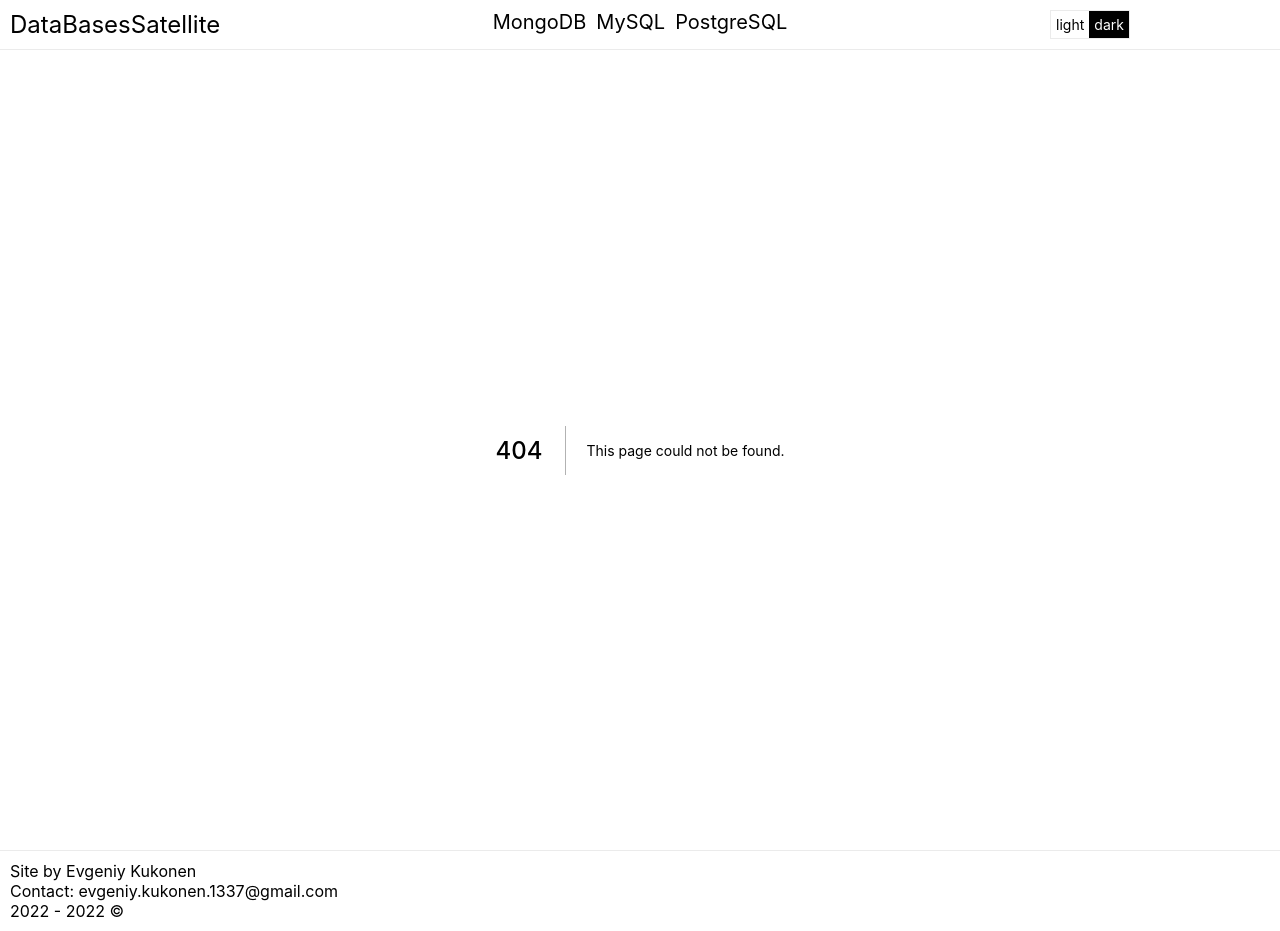
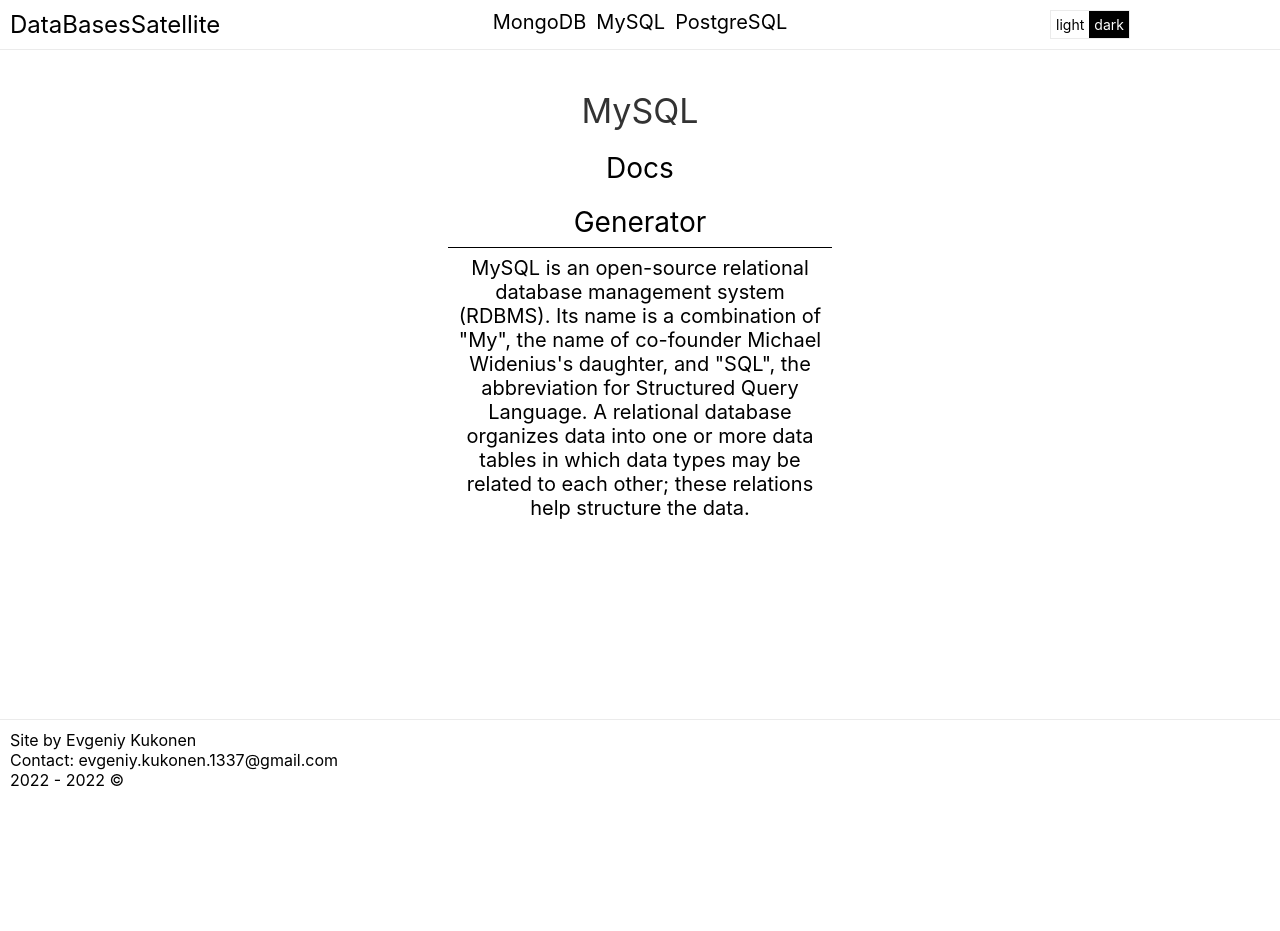
Before and after one commit to Kukonen/DataBasesSatellite, a Next.js app in the folder client/: page /mysql in a window 1280 px wide. Before the commit this address had no page. After the commit the page ends 800 px from the top, so only its background shows below. Built offline with nearby package versions, Linux system fonts and the light colour scheme.

Commit message:
add pages for each database

```diff
--- a/client/components/header.tsx
+++ b/client/components/header.tsx
@@ -7,14 +7,14 @@
                 <a id="HeaderTitle">DataBasesSatellite</a>
             </Link>
             <div id="HeaderLinks">
-                <Link href="/">
-                    <a className="HeaderLink">MongoDB</a>
+                <Link href="/mongodb">
+                    <a className="HeaderLink mongodb">MongoDB</a>
                 </Link>
-                <Link href="/">
-                    <a className="HeaderLink">MySQL</a>
+                <Link href="/mysql">
+                    <a className="HeaderLink mysql">MySQL</a>
                 </Link>
-                <Link href="/">
-                    <a className="HeaderLink">PostgreSQL</a>
+                <Link href="/postgresql">
+                    <a className="HeaderLink postgresql">PostgreSQL</a>
                 </Link>
             </div>
             <div id="HeaderTheme">
--- a/client/pages/api/hello.ts
+++ /dev/null
@@ -1,13 +0,0 @@
-// Next.js API route support: https://nextjs.org/docs/api-routes/introduction
-import type { NextApiRequest, NextApiResponse } from 'next'
-
-type Data = {
-  name: string
-}
-
-export default function handler(
-  req: NextApiRequest,
-  res: NextApiResponse<Data>
-) {
-  res.status(200).json({ name: 'John Doe' })
-}
--- /dev/null
+++ b/client/pages/mysql.tsx
@@ -0,0 +1,31 @@
+import styles from "../styles/DataBasePage.module.scss";
+import Link from "next/link";
+import classNames from "classnames";
+
+const MySQL = () => {
+    return (
+        <div className={styles.container}>
+            <div className={styles.headline}>
+                MySQL
+            </div>
+            <div className={classNames(styles.link, styles.mysql)}>
+                <Link href={'/mysql/docs'}>
+                    <a>Docs</a>
+                </Link>
+            </div>
+            <div className={classNames(styles.link, styles.mysql)}>
+                <Link href={'/mysql/docs'}>
+                    <a>Generator</a>
+                </Link>
+            </div>
+            <hr className={styles.hr}/>
+            <div className={styles.text}>
+                <div>
+                    MySQL is an open-source relational database management system (RDBMS). Its name is a combination of "My", the name of co-founder Michael Widenius's daughter, and "SQL", the abbreviation for Structured Query Language. A relational database organizes data into one or more data tables in which data types may be related to each other; these relations help structure the data.
+                </div>
+            </div>
+        </div>
+    )
+}
+
+export default MySQL;
--- /dev/null
+++ b/client/styles/DataBasePage.module.scss
@@ -0,0 +1,60 @@
+@import "light.theme";
+
+.container {
+  display: flex;
+  flex-direction: column;
+}
+
+.headline {
+  text-align: center;
+  margin-top: 40px;
+  font-size: 34px;
+  color: $font-color-light;
+}
+
+.link {
+  margin-top: 20px;
+  text-align: center;
+  a {
+    text-decoration: none;
+    font-size: 28px;
+    color: $font-color;
+    &:hover {
+      color: $font-color-light;
+    }
+  }
+}
+
+.mongodb {
+  a:hover {
+    color: $mongodb-color;
+  }
+}
+.mysql {
+  a:hover {
+    color: $mysql-color;
+  }
+}
+.postgresql {
+  a:hover {
+    color: $postgresql-color;
+  }
+}
+
+
+.hr {
+  width: 30%;
+  border: 0;
+  height: 1px;
+  background: $font-color;
+}
+
+.text {
+  display: flex;
+  justify-content: center;
+  div {
+    text-align: center;
+    width: 30%;
+    font-size: 20px;
+  }
+}
--- a/client/styles/globals.scss
+++ b/client/styles/globals.scss
@@ -38,6 +38,21 @@
       text-decoration: none;
       &:hover{
         color: $font-color-light;
+      }
+    }
+    .mongodb {
+      &:hover {
+        color: $mongodb-color;
+      }
+    }
+    .mysql {
+      &:hover {
+        color: $mysql-color;
+      }
+    }
+    .postgresql {
+      &:hover {
+        color: $postgresql-color;
       }
     }
   }
```
Also changed, not shown: client/pages/mongodb.tsx (added, +31 -0 lines), client/pages/postgresql.tsx (added, +31 -0 lines).
